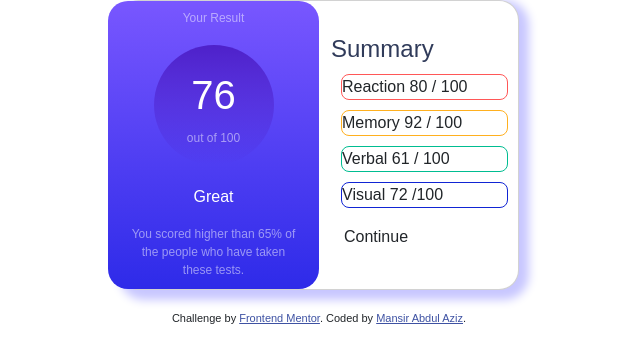
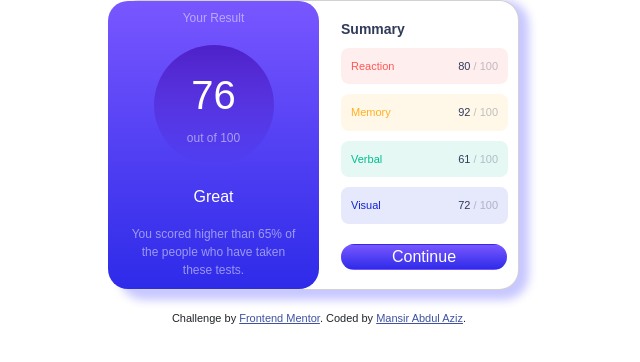
Before and after one commit to mansir93/result-summary-component, a plain HTML site: page index.html in a window 1280 px wide. Shown: the whole page, without its empty margins (321-961 px from the left). Drawn offline with nearby package versions, Linux system fonts and the light colour scheme.

Commit message:
update of second col

```diff
--- a/index.html
+++ b/index.html
@@ -1,26 +1,22 @@
 <!DOCTYPE html>
 <html lang="en">
+
 <head>
   <meta charset="UTF-8" />
   <meta name="viewport" content="width=device-width, initial-scale=1.0" />
   <!-- displays site properly based on user's device -->
 
-    <link
-      rel="icon"
-      type="image/png"
-      sizes="32x32"
-      href="./assets/images/favicon-32x32.png"
-    />
+  <link rel="icon" type="image/png" sizes="32x32" href="./assets/images/favicon-32x32.png" />
   <!-- ****** bootstrap  ******* -->
-    <link
-      href="https://cdn.jsdelivr.net/npm/bootstrap@5.3.0-alpha3/dist/css/bootstrap.min.css"
-      rel="stylesheet"
-    />
+  <link href="https://cdn.jsdelivr.net/npm/bootstrap@5.3.0-alpha3/dist/css/bootstrap.min.css" rel="stylesheet" />
+  <!-- ******** Fonts Awesome ********* -->
+  <script src="https://kit.fontawesome.com/ab44ee12ed.js" crossorigin="anonymous"></script>
   <!-- Feel free to remove these styles or customise in your own stylesheet 👍 -->
   <link rel="stylesheet" href="style.css" />
 
   <title>Frontend Mentor | Results summary component</title>
 </head>
+
 <body>
   <div class="container">
 
@@ -38,11 +34,11 @@
 
         <div class="col">
           <h4 class="summary">Summary</h4>
-              <div class="rounded-3 box1">Reaction 80 / 100</div>
-              <div class="rounded-3 box2">Memory 92 / 100</div>
-              <div class="rounded-3 box3">Verbal 61 / 100</div>
-              <div class="rounded-3 box4">Visual 72 /100</div>
-              <button class="btn">Continue</button>
+          <div class="rounded-3 box1">Reaction <span class="scorevalue">80 <span class="text-muted-2">/ 100</span></span></div>
+          <div class="rounded-3 box2">Memory <span class="scorevalue">92 <span class="text-muted-2">/ 100</span></span></div>
+          <div class="rounded-3 box3">Verbal <span class="scorevalue">61 <span class="text-muted-2">/ 100</span></span></div>
+          <div class="rounded-3 box4">Visual <span class="scorevalue">72 <span class="text-muted-2">/ 100</span></span></div>
+          <button class="rounded-5 btn">Continue</button>
         </div>
       </div>
     </div>
@@ -51,9 +47,9 @@
   </div>
   <div class="attribution">
     Challenge by
-      <a href="https://www.frontendmentor.io?ref=challenge" target="_blank"
-        >Frontend Mentor</a
-      >. Coded by <a href="https://web.facebook.com/profile.php?id=100089638685660">Mansir Abdul Aziz</a>.
+    <a href="https://www.frontendmentor.io?ref=challenge" target="_blank">Frontend Mentor</a>. Coded by <a
+      href="https://web.facebook.com/profile.php?id=100089638685660">Mansir Abdul Aziz</a>.
   </div>
 </body>
+
 </html>
--- a/style.css
+++ b/style.css
@@ -5,7 +5,7 @@
 * {
   font-family: "mywebFont", sans-serif;
 }
-.container{
+.container {
   display: flex;
   justify-content: center;
   align-items: center;
@@ -32,42 +32,66 @@
     hsla(241, 72%, 46%, 0)
   );
 }
-.rounded-circle p{
+.rounded-circle p {
   padding: 20px;
 }
-.score{
+.score {
   font-size: 40px;
 }
 
-.card .row > :nth-child(2){
+.card .row > :nth-child(2) {
   margin: auto;
 }
 
-.col .summary{
+.col .summary {
   color: hsl(224, 30%, 27%);
+  font-size: 14px;
+  font-weight: 700;
+  margin: 10px;
 }
-.rounded-3{
-  border: 1px solid;
+.rounded-3 {
+  font-size: 11px;
   margin: 10px;
+  padding: 10px;
+}
+.box1 {
+  color: hsla(0, 100%, 67%);
+  background-color: hsla(0, 100%, 67%, 10%);
+}
+.box2 {
+  color: hsl(39, 100%, 56%);
+  background-color: hsla(39, 100%, 56%, 10%);
+}
+.box3 {
+  color: hsl(166, 100%, 37%);
+  background-color: hsla(166, 100%, 37%, 10%);
+}
+.box4 {
+  color: hsl(234, 85%, 45%);
+  background-color: hsla(234, 85%, 45%, 10%);
+}
+.scorevalue {
+  float: right;
+  color: hsl(224, 30%, 27%);
+  font-weight: 500;
 
 }
-.box1{
-  border-color:hsl(0, 100%, 67%) ;
-}
-.box2{
-  border-color:hsl(39, 100%, 56%);
-}
-.box3{
-  border-color:hsl(166, 100%, 37%);
-}
-.box4{
-  border-color:hsl(234, 85%, 45%);
-}
 
-.text-muted{
+.text-muted {
   color: rgba(255, 255, 255, 0.5) !important;
   font-size: 12px;
   margin: 10px;
+}
+.text-muted-2 {
+  color: hsla(224, 30%, 27%, 30%);
+
+}
+.btn{
+  color: white;
+  padding: 0 50px;
+  margin: 10px;
+  background-image: linear-gradient(hsl(252, 100%, 67%), hsl(241, 81%, 54%)) !important;
+
 }
 
 .attribution {
```
Lines whose indentation alone changed are shown as unchanged.
